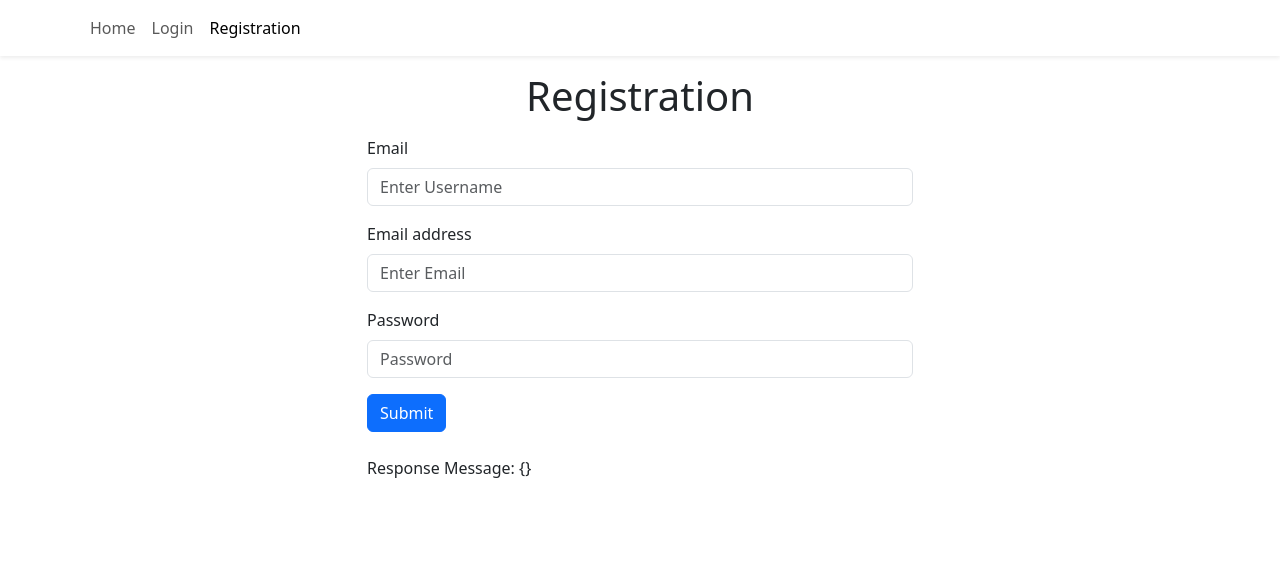
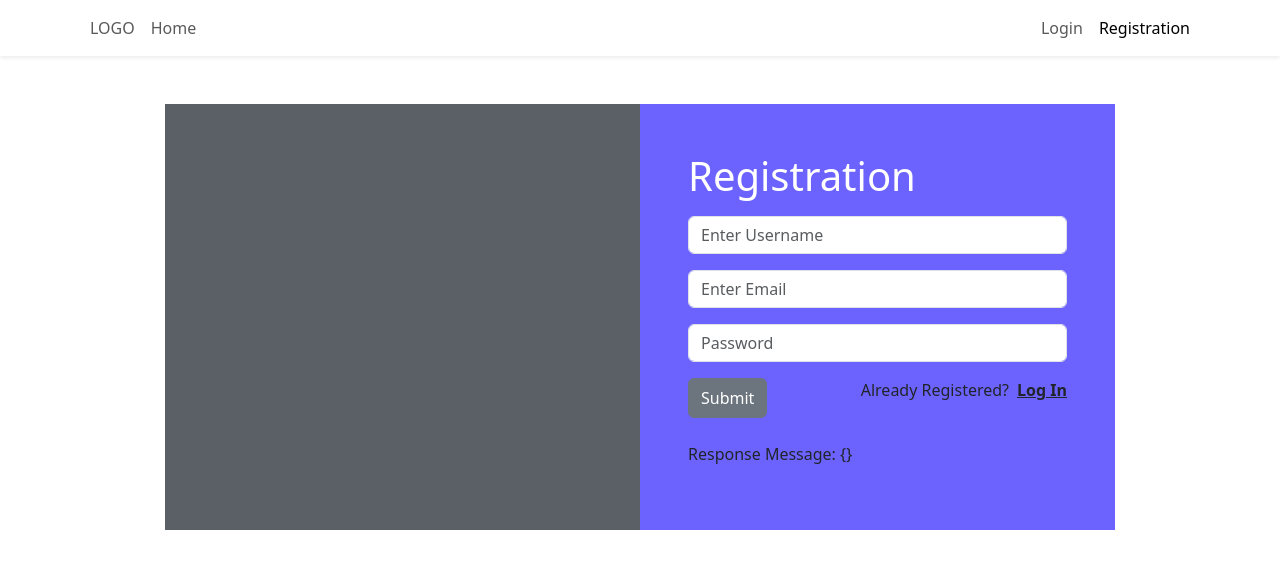
Before and after one commit to Excess-Food-Redistribution-Framework/EFRF, a React (Vite) app in the folder frontend-web/: page /registration in a window 1280 px wide. Shown: the top 568 px of the page. Built offline with nearby package versions, Linux system fonts and the light colour scheme; no server answers.

Commit message:
Pridanie custom csska Uprava Navbaru Login & Registration Design

```diff
--- /dev/null
+++ b/frontend-web/src/assets/css/custom.styles.css
@@ -0,0 +1,13 @@
+.primary_color{
+    background-color: #6C63FF;
+}
+
+.secondary_color{
+    background-color: #5B5F66;
+}
+
+.diagonal-bg {
+    /*background: linear-gradient(110deg, #5B5F66 80%, transparent 50%, transparent 100%);*/
+    background-color: #5B5F66;
+    background-size: 100% 100%;
+}
--- a/frontend-web/src/components/Navbar.tsx
+++ b/frontend-web/src/components/Navbar.tsx
@@ -10,12 +10,17 @@ function Navbar() {
   };
 
   return (
-    <NavbarBootstrap className="bg-white shadow-sm mb-3">
+    <NavbarBootstrap className="bg-white shadow-sm mb-5 sticky-top">
       <Container>
         <Nav>
           <Nav.Link to="/" as={NavLink}>
+            LOGO
+          </Nav.Link>
+          <Nav.Link to="/" as={NavLink}>
             Home
           </Nav.Link>
+        </Nav>
+        <Nav>
           {isAuth() ? (
             <>
               <Nav.Link to="/profile" as={NavLink}>
--- a/frontend-web/src/main.tsx
+++ b/frontend-web/src/main.tsx
@@ -1,6 +1,7 @@
 import React from 'react';
 import ReactDOM from 'react-dom/client';
 import 'bootstrap/dist/css/bootstrap.min.css';
+import './assets/css/custom.styles.css';
 import App from './App';
 
 ReactDOM.createRoot(document.getElementById('root')!).render(
--- a/frontend-web/src/pages/LoginPage.tsx
+++ b/frontend-web/src/pages/LoginPage.tsx
@@ -1,7 +1,7 @@
 import React, { useEffect } from 'react';
 import axios from 'axios';
 import { useNavigate } from 'react-router-dom';
-import { Button, Col, Container, Form, Row } from 'react-bootstrap';
+import { AlertLink, Button, Col, Container, Form, Row } from 'react-bootstrap';
 import { useAuth } from '../AuthProvider';
 
 interface ILoginRequest {
@@ -44,12 +44,16 @@ function LoginPage() {
   return (
     <Container>
       <Row className="justify-content-center">
-        <Col lg="6">
-          <h1 className="mb-3 text-center">Login</h1>
+        <Col lg="10">
+          <Row className="primary_color">
+            <Col lg="7" className="secondary_color diagonal-bg">
+              {/* <Image src="../assets/img/login.svg" /> */}
+            </Col>
+            <Col lg="5" className="p-5">
+              <h1 className="mb-3 text-white">Log in</h1>
 
               <Form onSubmit={handleSubmit}>
                 <Form.Group controlId="formUsername" className="mb-3">
-              <Form.Label>Username</Form.Label>
                   <Form.Control
                     type="text"
                     placeholder="Enter Username"
@@ -59,7 +63,6 @@ function LoginPage() {
                 </Form.Group>
 
                 <Form.Group controlId="formBasicPassword" className="mb-3">
-              <Form.Label>Password</Form.Label>
                   <Form.Control
                     type="password"
                     placeholder="Password"
@@ -68,10 +71,19 @@ function LoginPage() {
                   />
                 </Form.Group>
 
-            <Button variant="primary" onClick={handleSubmit}>
+                <Row>
+                  <Col className="d-flex justify-content-between">
+                    <Button variant="secondary" onClick={handleSubmit}>
                       Submit
                     </Button>
+                    <AlertLink href="" className="align-self-end text-white">
+                      Cant Log In?
+                    </AlertLink>
+                  </Col>
+                </Row>
               </Form>
+            </Col>
+          </Row>
         </Col>
       </Row>
     </Container>
--- a/frontend-web/src/pages/RegistrationPage.tsx
+++ b/frontend-web/src/pages/RegistrationPage.tsx
@@ -1,7 +1,7 @@
 import React, { useEffect } from 'react';
 import axios from 'axios';
 import { useNavigate } from 'react-router-dom';
-import { Button, Col, Container, Form, Row } from 'react-bootstrap';
+import { AlertLink, Button, Col, Container, Form, Row } from 'react-bootstrap';
 import { useAuth } from '../AuthProvider';
 
 function RegistrationPage() {
@@ -37,12 +37,16 @@ function RegistrationPage() {
   return (
     <Container>
       <Row className="justify-content-center">
-        <Col lg="6">
-          <h1 className="mb-3 text-center">Registration</h1>
+        <Col lg="10">
+          <Row className="primary_color">
+            <Col lg="6" className="secondary_color diagonal-bg">
+              {/* <Image src="../assets/img/login.svg" /> */}
+            </Col>
+            <Col lg="6" className="p-5">
+              <h1 className="mb-3 text-white">Registration</h1>
 
               <Form onSubmit={handleSubmit}>
                 <Form.Group controlId="formUsername" className="mb-3">
-              <Form.Label>Email</Form.Label>
                   <Form.Control
                     type="text"
                     placeholder="Enter Username"
@@ -52,7 +56,6 @@ function RegistrationPage() {
                 </Form.Group>
 
                 <Form.Group controlId="formEmail" className="mb-3">
-              <Form.Label>Email address</Form.Label>
                   <Form.Control
                     type="email"
                     placeholder="Enter Email"
@@ -62,7 +65,6 @@ function RegistrationPage() {
                 </Form.Group>
 
                 <Form.Group controlId="formBasicPassword" className="mb-3">
-              <Form.Label>Password</Form.Label>
                   <Form.Control
                     type="password"
                     placeholder="Password"
@@ -71,13 +73,25 @@ function RegistrationPage() {
                   />
                 </Form.Group>
 
-            <Button variant="primary" onClick={handleSubmit}>
+                <Row>
+                  <Col className="d-flex justify-content-between">
+                    <Button variant="secondary" onClick={handleSubmit}>
                       Submit
                     </Button>
+                    <p>
+                      Already Registered?
+                      <AlertLink href="./login" className="ms-2">
+                        Log In
+                      </AlertLink>
+                    </p>
+                  </Col>
+                </Row>
               </Form>
               <p className="mt-4">
                 Response Message: {JSON.stringify(responseMessage)}
               </p>
+            </Col>
+          </Row>
         </Col>
       </Row>
     </Container>
--- a/frontend-web/tsconfig.json
+++ b/frontend-web/tsconfig.json
@@ -20,7 +20,8 @@
     "noUnusedLocals": false,
     "noUnusedParameters": false,
     "noFallthroughCasesInSwitch": true,
-    "forceConsistentCasingInFileNames": true
+    "forceConsistentCasingInFileNames": true,
+    "allowSyntheticDefaultImports": true
   },
   "include": ["vite.config.ts", ".eslintrc.cjs", "src"],
   "references": [{ "path": "./tsconfig.node.json" }]
```
Also changed, not shown: frontend-web/src/assets/img/login.svg (added). Lines whose indentation alone changed are shown as unchanged.
